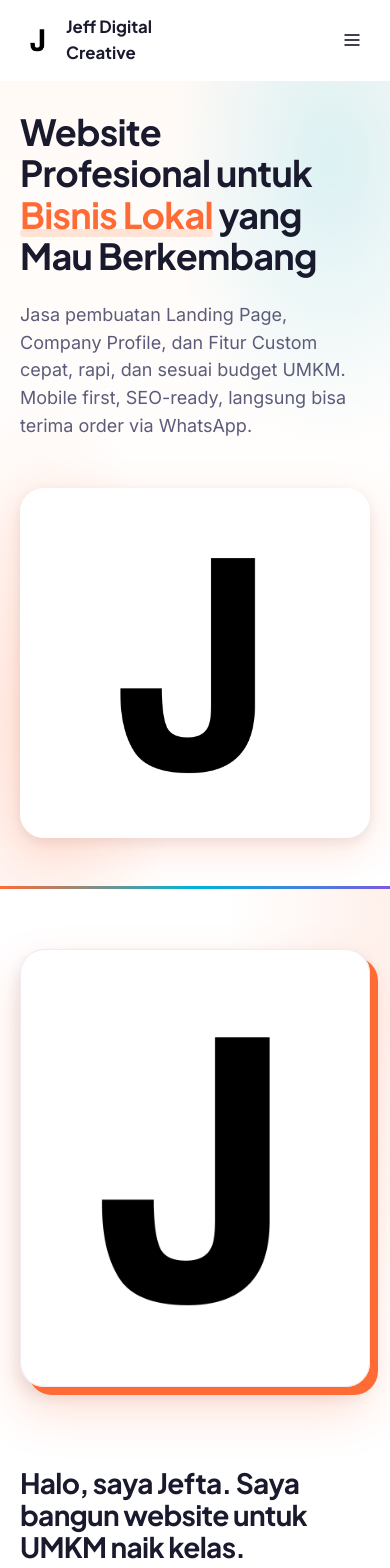
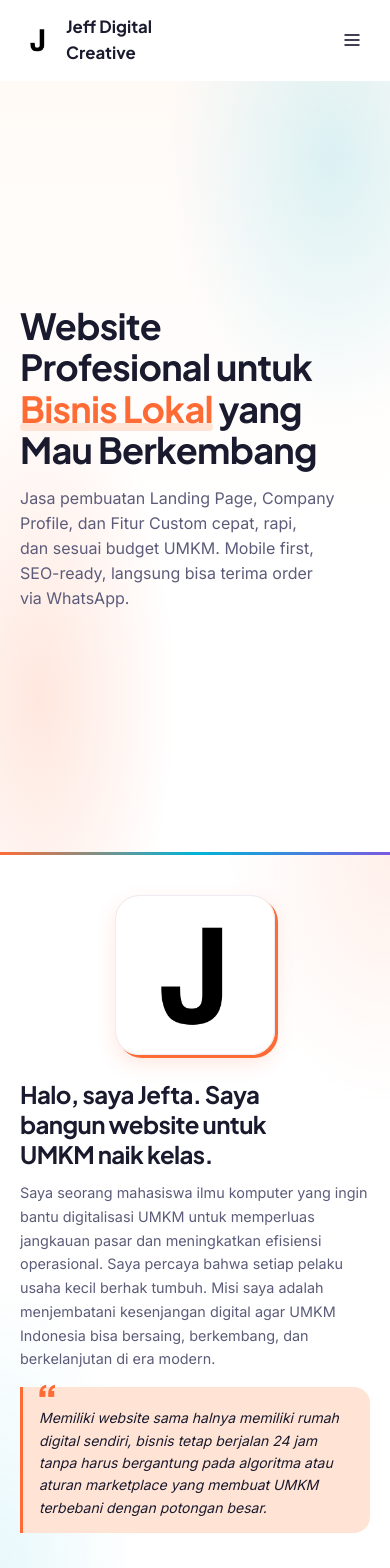
Before and after one commit to JeffStillLearning/personal-web, a Next.js app: page / in a window 390 px wide. Shown: the top 1568 px of the page. Built offline with nearby package versions, Linux system fonts and the light colour scheme.

Commit message:
update mobile friendly

```diff
--- a/src/app/globals.css
+++ b/src/app/globals.css
@@ -435,7 +435,7 @@ section { padding: 96px 0; position: relative; border-top: 3px solid; border-ima
   gap: 64px;
   align-items: center;
 }
-@media (max-width: 880px) { .about-grid { grid-template-columns: 1fr; } }
+@media (max-width: 960px) { .about-grid { grid-template-columns: 1fr; } }
 .about-photo {
   aspect-ratio: 4 / 5;
   max-height: calc(100svh - 180px);
@@ -651,6 +651,7 @@ section { padding: 96px 0; position: relative; border-top: 3px solid; border-ima
   transition: transform .2s, box-shadow .2s;
   cursor: pointer;
   text-align: left;
+  padding: 0;
 }
 .proj:hover { transform: translateY(-4px); box-shadow: var(--shadow); }
 .proj-thumb {
@@ -1045,12 +1046,8 @@ section { padding: 96px 0; position: relative; border-top: 3px solid; border-ima
 .modal-gallery-thumb.active { opacity: 1; border-color: var(--primary); }
 @keyframes slideUp { from { transform: translateY(20px); opacity: 0; } to { transform: none; opacity: 1; } }
 .modal-thumb { aspect-ratio: 16 / 9; display: grid; place-items: center; font-family: 'Plus Jakarta Sans', sans-serif; font-weight: 800; font-size: 4rem; color: rgba(26,26,46,.2); position: relative; }
-.modal-close {
-  position: absolute; top: 16px; right: 16px;
-  width: 36px; height: 36px; border-radius: 50%;
-  background: rgba(255,255,255,.95);
-  display: grid; place-items: center;
-  font-size: 1.2rem;
+.modal-drag-handle {
+  display: none;
 }
 .modal-body { padding: 32px; }
 .modal-body h3 { font-size: 1.5rem; }
@@ -1069,3 +1066,178 @@ section { padding: 96px 0; position: relative; border-top: 3px solid; border-ima
   *, *::before, *::after { animation: none !important; transition: none !important; }
   .reveal { opacity: 1; transform: none; }
 }
+
+/* ───── Mobile (≤640px) ───── */
+@media (max-width: 640px) {
+  /* 1. Remove forced full-viewport heights — let content flow naturally */
+  .about, .services, #portfolio, .testi, #faq, #kontak {
+    min-height: unset;
+    height: unset;
+  }
+
+  /* 2. Hero compact — logo disembunyikan di mobile */
+  .hero-visual { display: none; }
+  .hero-grid { grid-template-columns: 1fr; }
+  .hero-sub { font-size: 1rem; margin-top: 16px; }
+  .hero-ctas { margin-top: 20px; gap: 8px; }
+  .hero-stats { gap: 20px; margin-top: 28px; padding-top: 20px; }
+  .hero-stat .v { font-size: 1.4rem; }
+
+  /* 3. Tighter section padding */
+  section { padding: 40px 0; }
+  .about  { padding: 40px 0; }
+  .services { padding: 40px 0; }
+  #portfolio { padding: 36px 0; }
+  .testi { padding: 40px 0 32px; }
+  #faq { padding: 40px 0; }
+  #kontak { padding: 40px 0; }
+  .section-head { margin-bottom: 28px; }
+
+  /* 3. About — Foto → Heading → Paragraf → Quote (vertikal penuh) */
+  .about-grid {
+    display: flex;
+    flex-direction: column;
+    gap: 0;
+  }
+  /* Foto di atas, centered */
+  .about-photo {
+    aspect-ratio: 1 / 1;
+    width: 160px;
+    max-height: unset;
+    align-self: center;
+    margin-bottom: 24px;
+    box-shadow: 3px 3px 0 var(--primary), 0 8px 20px rgba(255,107,53,.16);
+  }
+  .about-photo-quote { font-size: 3rem; }
+  .about-photo-badge { bottom: 8px; right: 8px; width: 28px; height: 28px; font-size: 0.82rem; }
+
+  /* Heading langsung di bawah foto */
+  .about h2 {
+    font-size: 1.5rem;
+    line-height: 1.25;
+    margin-top: 0;
+  }
+  /* Paragraf di bawah heading */
+  .about-lead {
+    font-size: 0.9rem;
+    margin-top: 12px;
+    line-height: 1.65;
+    color: var(--text-muted);
+  }
+  /* Quote di paling bawah, lebar penuh */
+  .about-quote {
+    margin-top: 16px;
+    padding: 14px 16px;
+    width: 100%;
+    box-sizing: border-box;
+  }
+  .about-quote::before {
+    font-size: 2.5rem;
+    top: -8px;
+    left: 12px;
+  }
+  .about-quote p {
+    font-size: 0.875rem;
+    line-height: 1.6;
+    padding-top: 6px;
+  }
+
+  /* 4. Services — horizontal scroll carousel */
+  .services-grid {
+    display: flex;
+    overflow-x: auto;
+    scroll-snap-type: x mandatory;
+    gap: 12px;
+    padding-bottom: 12px;
+    grid-template-columns: unset;
+    /* hide scrollbar */
+    scrollbar-width: none;
+  }
+  .services-grid::-webkit-scrollbar { display: none; }
+  .service {
+    min-width: 260px;
+    flex-shrink: 0;
+    scroll-snap-align: start;
+    padding: 20px 18px;
+  }
+  .service-mark { width: 44px; height: 44px; font-size: 1.2rem; margin-bottom: 12px; }
+  .service h3 { font-size: 1.1rem; }
+  .service-desc { font-size: 0.875rem; }
+  .service-bullets li { font-size: 0.83rem; }
+
+  /* 5. Portfolio — swipe carousel */
+  .portfolio-grid {
+    display: flex !important;
+    overflow-x: auto;
+    scroll-snap-type: x mandatory;
+    -webkit-overflow-scrolling: touch;
+    gap: 12px;
+    padding-bottom: 8px;
+    scrollbar-width: none;
+    grid-template-columns: unset !important;
+    align-items: stretch;
+  }
+  .portfolio-grid::-webkit-scrollbar { display: none; }
+  .portfolio-grid .proj {
+    width: 220px;
+    min-width: 220px;
+    max-width: 220px;
+    flex-shrink: 0;
+    flex-direction: column;
+    scroll-snap-align: start;
+    scroll-snap-stop: always;
+  }
+  .portfolio-grid .proj-thumb {
+    width: 220px;
+    aspect-ratio: 4 / 3;
+    height: auto;
+    font-size: 1.8rem;
+  }
+  .portfolio-filter { margin-bottom: 16px; gap: 6px; flex-wrap: nowrap; overflow-x: auto; -webkit-overflow-scrolling: touch; scrollbar-width: none; padding-bottom: 4px; }
+  .portfolio-filter::-webkit-scrollbar { display: none; }
+  .filter-pill { flex-shrink: 0; }
+  .filter-pill { padding: 8px 12px; font-size: 0.82rem; }
+  .proj-body { padding: 12px 14px; max-width: unset; }
+  .proj h3 { font-size: 0.95rem; }
+  .proj-desc { font-size: 0.82rem; margin-top: 6px; max-width: unset; }
+  .portfolio-empty { min-height: unset; padding: 40px 16px; }
+
+  /* 6. Testimonials */
+  .testi-card { padding: 18px 16px; }
+  .testi-body { font-size: 0.9rem; }
+
+  /* 7. FAQ */
+  .faq-q { padding: 14px 16px; font-size: 0.92rem; }
+  .faq-a-content { padding: 0 16px 14px; font-size: 0.9rem; }
+  .faq-help { padding: 24px 18px; }
+  .faq-help h3 { font-size: 1.2rem; }
+  .faq-help p { font-size: 0.9rem; }
+
+  /* 8. CTA */
+  .cta-final { padding: 44px 20px; margin-bottom: 48px; }
+  .cta-final h2 { font-size: 1.5rem; }
+  .cta-final p { font-size: 0.95rem; margin-top: 12px; }
+  .cta-final .btn { margin-top: 24px; }
+
+  /* 9. Footer — single column on very small screens */
+  .footer-grid { grid-template-columns: 1fr 1fr; gap: 24px; }
+  .footer { padding: 40px 0 20px; }
+  .footer-bottom { margin-top: 32px; }
+
+  /* 10. Modal — full-width on mobile */
+  .modal-overlay { padding: 0; align-items: flex-end; }
+  .modal-drag-handle { display: block; width: 40px; height: 4px; background: var(--border); border-radius: 999px; margin: 12px auto 8px; cursor: pointer; flex-shrink: 0; }
+  .modal-gallery-nav, .modal-close { display: none; }
+  .modal {
+    border-radius: var(--radius-lg) var(--radius-lg) 0 0;
+    max-height: 92svh;
+  }
+  .modal-body { padding: 20px; }
+  .modal-body h3 { font-size: 1.25rem; }
+}
+
+@media (max-width: 400px) {
+  .footer-grid { grid-template-columns: 1fr; }
+  .about-grid { grid-template-columns: 100px 1fr; }
+  .service { min-width: 230px; }
+}
--- a/src/components/Portfolio.tsx
+++ b/src/components/Portfolio.tsx
@@ -26,6 +26,8 @@ function Modal({ project, onClose }: { project: PortfolioItem; onClose: () => vo
   return (
     <div className="modal-overlay" onClick={onClose}>
       <div className={`modal ${imgs.length > 0 ? "has-gallery" : ""}`} onClick={e => e.stopPropagation()}>
+
+        <div className="modal-drag-handle" onClick={onClose} />
 
         {imgs.length > 0 ? (
           <>
@@ -106,10 +108,9 @@ export default function Portfolio() {
               <button className="proj" key={p.id} onClick={() => setSelected(p)}>
                 <div className={`proj-thumb ${p.cover ? "has-img" : ""}`} style={p.cover ? undefined : { background: p.bg }}>
                   {p.cover
-                    ? <Image src={p.cover} alt={p.title} fill style={{ objectFit: "cover" }} />
+                    ? <Image src={p.cover} alt={p.title} fill style={{ objectFit: "cover", objectPosition: "left top" }} />
                     : p.glyph
                   }
-                  <span className="proj-cat">{p.category}</span>
                 </div>
                 <div className="proj-body">
                   <h3>{p.title}</h3>
```
Also changed, not shown: src/images/griya-nusantara/jeff digital creative.png (added), 1 other file (tests, documents, lock files or other folders).
